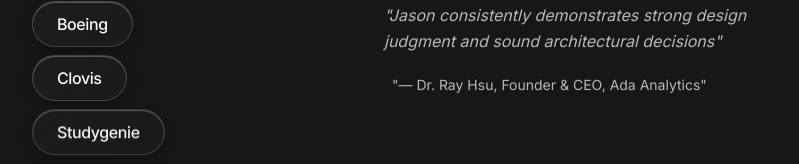
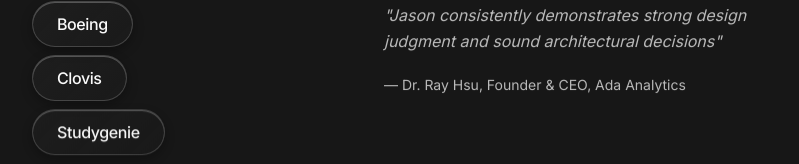
Before and after one commit to jasoncoawette/jasoncoawette.com, a SvelteKit app: page / in a window 1280 px wide. Both pictures are taken after a click on the button "Toggle theme". Shown: the part 463-627 px from the top of the page, without its empty margins (240-1039 px from the left). Built offline with nearby package versions, Linux system fonts and the light colour scheme.

Commit message:
fix: root html bg color fix

```diff
--- a/src/routes/+page.svelte
+++ b/src/routes/+page.svelte
@@ -117,8 +117,8 @@
 						"Jason consistently demonstrates strong design judgment and sound architectural
 						decisions"
 					</p>
-					<p class="mt-5 ml-2 text-sm! whitespace-nowrap">
-						"— Dr. Ray Hsu, Founder & CEO, Ada Analytics"
+					<p class="mt-5 text-sm! whitespace-nowrap">
+						— Dr. Ray Hsu, Founder & CEO, Ada Analytics
 					</p>
 				</blockquote>
 			</BlurBlock>
--- a/src/routes/layout.css
+++ b/src/routes/layout.css
@@ -52,6 +52,7 @@
 	--color-accent: oklch(0.5967 0.2212 258.03);
 	--nav-tint: oklch(20.5% 0 0 / 0.65);
 }
+html,
 body {
 	background-color: var(--color-primary-bg);
 	color: var(--color-primary-fg);
```
Also changed, not shown: 1 other file (tests, documents, lock files or other folders).
